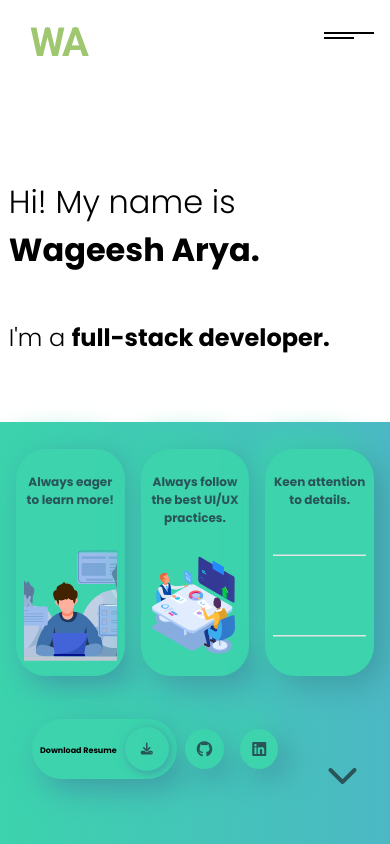
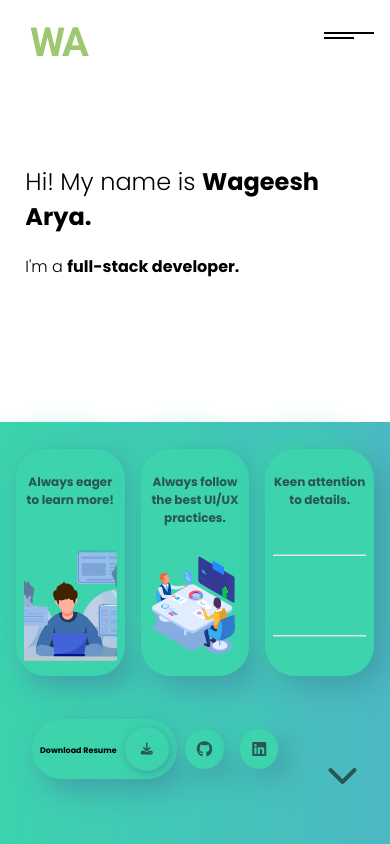
Before and after one commit to WageeshArya/Portfolio, a React (Create React App) app: page / in a window 390 px wide. Shown: the top 844 px of the page. Built offline with nearby package versions, Linux system fonts and the light colour scheme.

Commit message:
debugged mobile view

```diff
--- a/src/components/Intro.scss
+++ b/src/components/Intro.scss
@@ -10,6 +10,11 @@
         left: 15%;
         transform: translate(-15%, -50%);
         font-family: 'Poppins', sans-serif;
+        @media(max-width: 500px) {
+            top: 25%;
+            left: 15%;
+            transform: translate(-10%, -50%);
+        }
         .bold {
             font-weight: 700;
         }
@@ -19,14 +24,21 @@
             @media(min-height: 1440px) {
                 font-size: 4rem;
             }
+            @media(max-width: 500px) {
+                font-size: 1.5rem;
+            }
         }
         div {
             overflow: hidden;
             h2 {
                 font-weight: 300;
                 margin-bottom: 0;
+                margin: 0;
                 @media(min-height: 1440px) {
                     font-size: 3rem;
+                }
+                @media(max-width: 500px) {
+                    font-size: 1rem;
                 }
             }
         }
```
Also changed, not shown: 1 other file (tests, documents, lock files or other folders).
